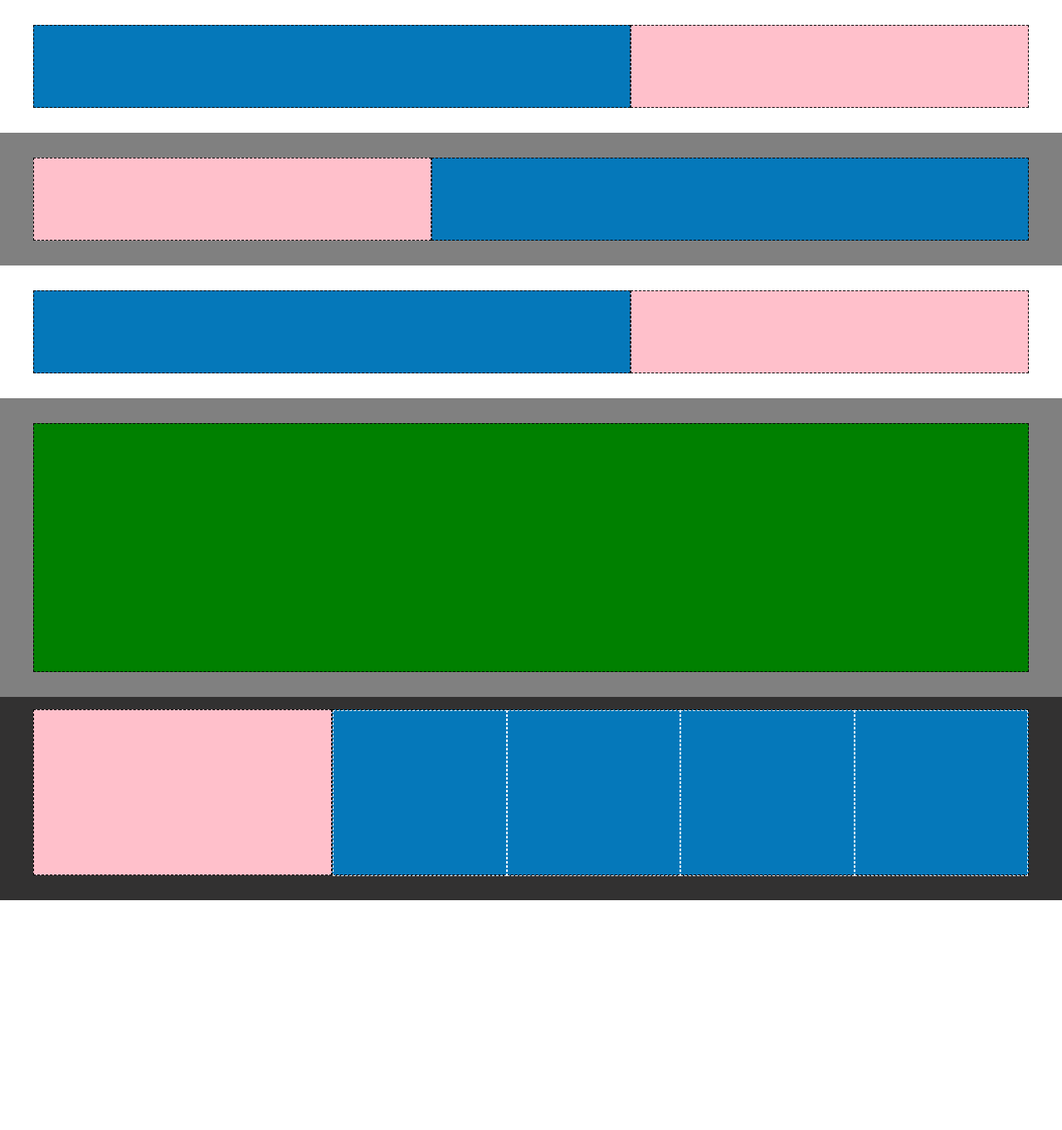
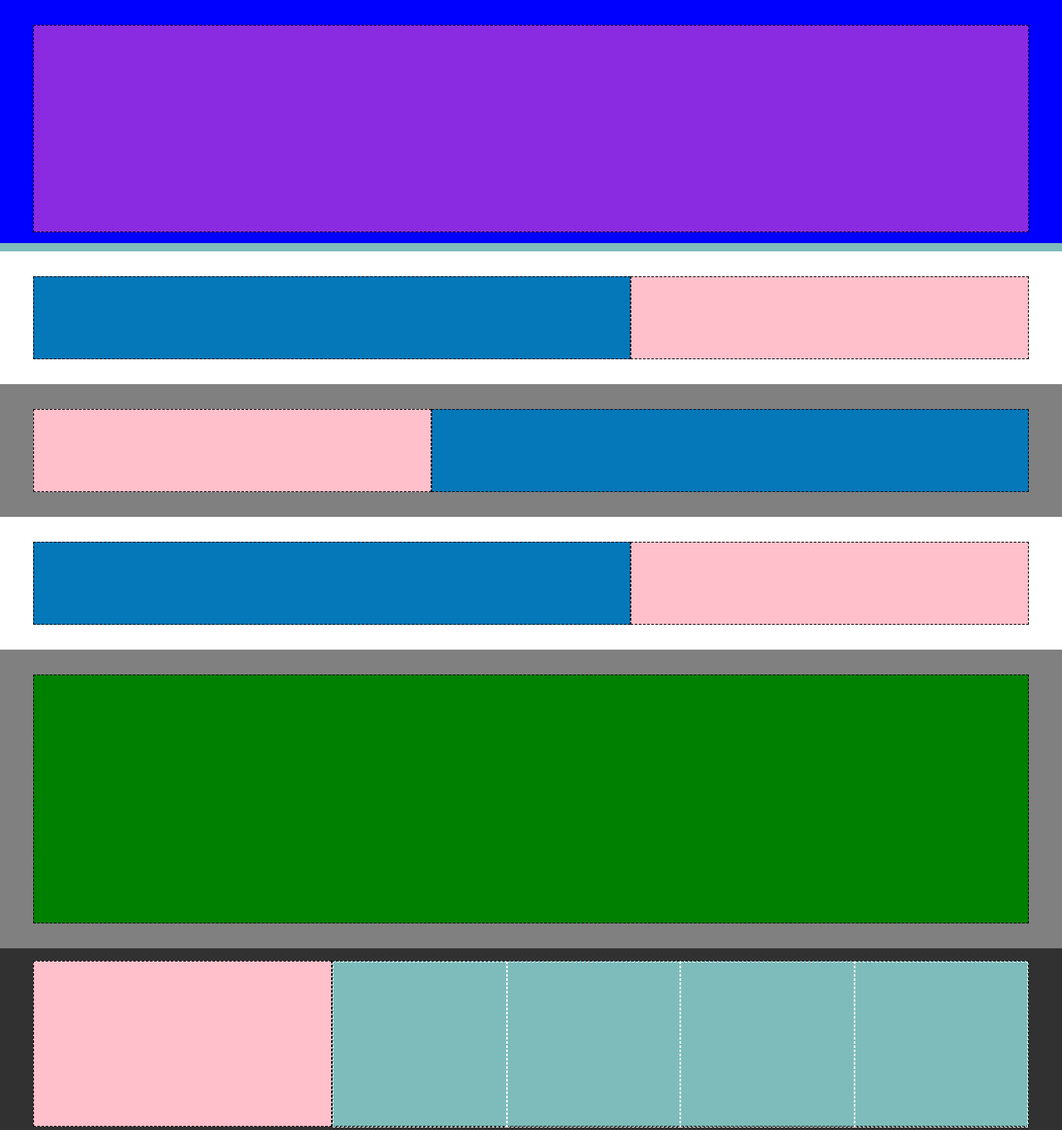
Before and after one commit to Nicola-Lippo/htmlcss-struttura-discord, a plain HTML site: page index.html in a window 1280 px wide. Shown: the whole page at 83% size. Before the commit the page ends 1085 px from the top, so only its background shows below. Drawn offline with Linux system fonts and the light colour scheme.

Commit message:
[UPD] Header + Main

```diff
--- a/css/style.css
+++ b/css/style.css
@@ -3,6 +3,8 @@
     padding: 0;
     box-sizing: border-box;
 }
+
+/* CLASSE UTILITY */
 
 .d-flex {
     display: flex;
@@ -16,20 +18,23 @@
     padding: 5px 0 20px;
 }
 
-/* CLASSE UTILITY CONTAINER */
+.padding-bottom {
+    padding: 20px 0 3px;
+    border-bottom: 10px solid rgb(126, 188, 188);
+}
 
 .container {
     max-width: 1200px;
     margin: 10px auto;
 }
 
-/* FINE CLASSE UTILITY CONTAINER */
+/* FINE CLASSE UTILITY */
 
 
 /* CLASSE UTILITY BACKGROUND COLOR */
 
 .azzurro {
-    background-color: azure;
+    background-color: rgb(126, 188, 188);
 }
 
 .blu {
@@ -54,6 +59,10 @@
 
 .verde {
     background-color: green;
+}
+
+.viola {
+    background-color: blueviolet;
 }
 
 /* FINE CLASSE UTILITY BACKGROUND COLOR */
@@ -96,4 +105,10 @@
     border: 1px dashed black;
 }
 
+.col-100-2 {
+    width: 100%;
+    height: 250px;
+    border: 1px dashed black;
+}
+
 /* FINE CLASSE UTILITY COL- */
--- a/index.html
+++ b/index.html
@@ -8,7 +8,16 @@
 </head>
 <body>
 
-    <header></header>
+    <header>
+        <!--TABELLA SUPERIORE-->
+
+        <!--TABELLA INFERIORE-->
+        <div class="blu padding-bottom">
+            <div class="container">
+                <div class="viola col-100-2"></div>
+            </div>
+        </div>
+    </header>
 
     <main>
         <!--PRIME 3 TABELLE SIMILI-->
@@ -42,9 +51,7 @@
         <!--4 TABELLA-->
         <div class="grigia padding20">
             <div class="container">
-                <div class="d-flex">
-                    <div class="verde col-100"></div>
-                </div>
+                <div class="verde col-100"></div>
             </div>
         </div>
 
@@ -53,7 +60,7 @@
             <div class="container">
                 <div class="d-flex">
                     <div class="rosa col-30"></div>
-                    <div class="darkazz col-70 d-flex">
+                    <div class="azzurro col-70 d-flex">
                         <div class="col-25"></div>
                         <div class="col-25"></div>
                         <div class="col-25"></div>
```
